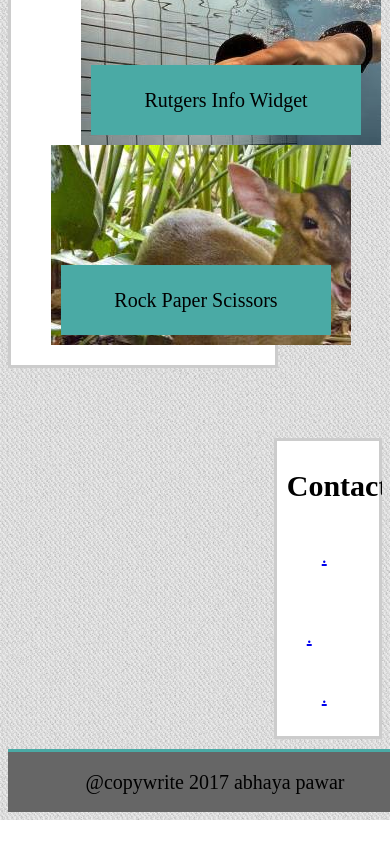
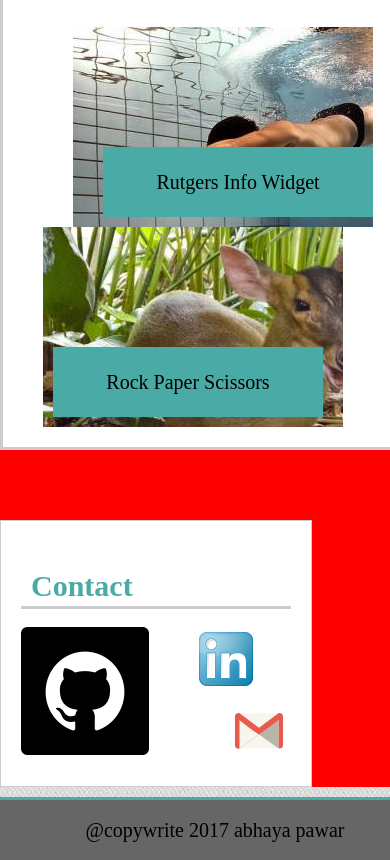
Before and after one commit to abhayapawar/Responsive-Portfolio, a plain HTML site: page portfolio.html in a window 390 px wide. Shown: the part 971-1831 px from the top of the page. Before the commit the page ends 1791 px from the top, so only its background shows below. Drawn offline with Linux system fonts and the light colour scheme; files whose address does not match are found by name.

Commit message:
final commit

```diff
--- a/css/style1.css
+++ b/css/style1.css
@@ -1,6 +1,11 @@
+.wrapper{
+	width:100%;
+	max-width:960px;
+	margin:0 auto;
+	clear:both;
+}
 
-
-header{
+#masterheader{
 	background-color: #fff;
 	border-bottom :solid #eee;
 	border-bottom-width:2px;
@@ -20,6 +25,7 @@ header{
 	background-color: #fff;
 	float:right;
 	width: 10%;
+	display:inline-block;
    	padding-top: 20px;
     padding-bottom: 20px;
     font-size:20px;
@@ -28,7 +34,7 @@ header{
 
 #pic{
 	float:left;
-	background-image:url("../images/13227204_1162748517110989_4500932326386470597_n.jpg");
+	background-image:url("../images/profile.jpeg");
     margin-top: 20px;
     margin-right: 40px;
     margin-left: 10px;
@@ -49,14 +55,22 @@ header{
     border: 3px solid #ccc;
     width:60%;
 }
+h2{
+	font-size:30px;
+	color:#4aaaa5;
+	padding:10px;
+	margin-bottom: 10px;
+	border-bottom: 3px solid #ccc;
+}
 #content-right{
 	background-color: #fff;
 	float:right;
 	margin-top: 40px;
-    padding:10px;
-	border: 3px solid #ccc;
-    width:22%;
-    height:17%;
+    padding:20px;
+	border: 1px solid #ccc;
+    width:100%;
+	max-width: 270px;
+
 }
 
 #reset
@@ -111,35 +125,32 @@ h1{
 
 
 #github{
-	overflow:auto;
-	float:left;
-	color:#fff;
-	padding: 20px;
-	margin-top: 5px;
-    margin-right: 20px;
-    margin-left: 15px;
-    width:35px;
-    height:35px;
+	float: left;
+	max-width: 100%;
+   	color:#fff;
+	margin-top: 8px;
+    margin-right: 5px;
+
+
 }
 #linkedin{
 	float:left;
+	max-width: 100%;
 	color:#fff;
-	padding: 20px;
-	margin-top: 5px;
-    margin-right: 15px;
-   	width:15px;
-    height:15px;
+	margin-top: 8px;
+    margin-right: 5px;
+    margin-left: 40px;
+
 
 }
 #gmail{
-	float:left;
+	float:right;
+	max-width: 100%;
 	color:#fff;
-	padding: 20px;
 	margin-top: 5px;
-    margin-right: 20px;
-    margin-left: 15px;
-    width:20px;
-    height:20px;
+	margin-right:0px;
+
+
 }
 #example-name{
       width:500px;
@@ -188,7 +199,7 @@ h1{
 
 }
 #second-img{
-	float:left;
+	float:right;
 	width:90%;
    	padding-top: 20px;
     padding-bottom:20px;
@@ -214,7 +225,7 @@ h1{
 
 }
 #forth-img{
-	float:left;
+	float:right;
 	width:90%;
    	padding-top: 20px;
     padding-bottom:20px;
@@ -304,23 +315,63 @@ footer{
 		background-color: #333;
 	}
 
-	#main-content{
+	#content{
+		width:100%;
+		margin-top:10px;
+		float:left;
+	}
+	#content-right{
+		width:100;
+		float:right;
+	}
+}
+@media screen and (max-width:786px){
+	.wrapper{
+		background-color: #4aaaa5;
+	}
+	#header-right{
+		margin:right-20px;
+	}
+
+	#content{
 		width:100%;
 		margin-top:10px;
 	}
 	#content-right{
-		width:100;
+		width:600px;
+		float:left;
+		padding: 20px;
+		margin-right:20px;
 	}
-}
-/*@media screen and (max-device-width:768px){
-	[class*="content"]{
-		 width: 50%;
+	body{
+		clear:both;
+		width:100%;
+		margin:0 auto;
+	}
+	footer{
+		width:100%;
 	}
 
 }
-@media screen and (max-device-width:640px){
-	[class*="content"]{
-		 width: 50%;
+@media screen and (max-width:640px){
+	.wrapper{
+		background-color: red;
+		margin:0 auto;
 	}
 
-}*/
+	#content{
+	}
+	#content-right{
+		width:100;
+		float:left;
+	}
+	#header-left{
+		width:100%;
+		margin-top:10px;
+
+	}
+	#header-right{
+		float:left;
+		width:100%;
+		padding:10px;
+	}
--- a/portfolio.html
+++ b/portfolio.html
@@ -5,17 +5,17 @@
 	<link rel="stylesheet" href="css/style1.css">
 	<meta name="viewport" content="width=device-width, initial-scale=1.0">
 </head>
-	<header>
-
-        <div id="reset"">
+<section class="wrapper">
+	<header id="masterheader">
+		<div id="reset"">
 			<section id="header-left">Abhaya Pawar</section>
 			<section id="header-right"><a href="file:contact.html">Contact</a></section>
 			<section id="header-right"><a href="file:portfolio.html">Portfolio</a></section>
 			<section id="header-right"><a href="file:index.html">About</a></section>
 		</div>
 		</header>
-<body>
-	<div id="reset">
+	<body>
+		<div id="reset">
 
    			 <div id="content">
 				<h1>Portfolio</h1>
@@ -40,17 +40,18 @@
        <div id="content-right">
 			<h2>Contact</h2>
 			   	<div id="github">
-			   		<a href="https://github.com/abhayapawar">.</a>
+			   		<a href="https://github.com/abhayapawar"><img src="c:/asset/basic-portfolio/images/github.png" class="social" alt="github"></a>
 			   	</div>
 			   	<div id="linkedin">
-			   		<a href="https://www.linkedin.com/nhome/?trk=">.</a>
+			   		<a href="https://www.linkedin.com/nhome/?trk="><img src="c:/asset/basic-portfolio/images/linkedin.png" class="social" alt="linkedin"></a>
 		   		</div>
 			   	<div id="gmail">
-			   		<a href="https://mail.google.com/mail/u/0/#inbox">.</a>
+			   		<a href="https://mail.google.com/mail/u/0/#inbox"><img src="c:/asset/basic-portfolio/images/gmail.png" class="social" alt="gmail"></a>
 		   		</div>
 			</div>
 
-	</div>
-</body>
+		</div>
+	</body>
+</section>
        <footer>@copywrite 2017 abhaya pawar</footer>
 </html>
```
Also changed, not shown: contact.html (+8 -5 lines), index.html (+5 -5 lines).
